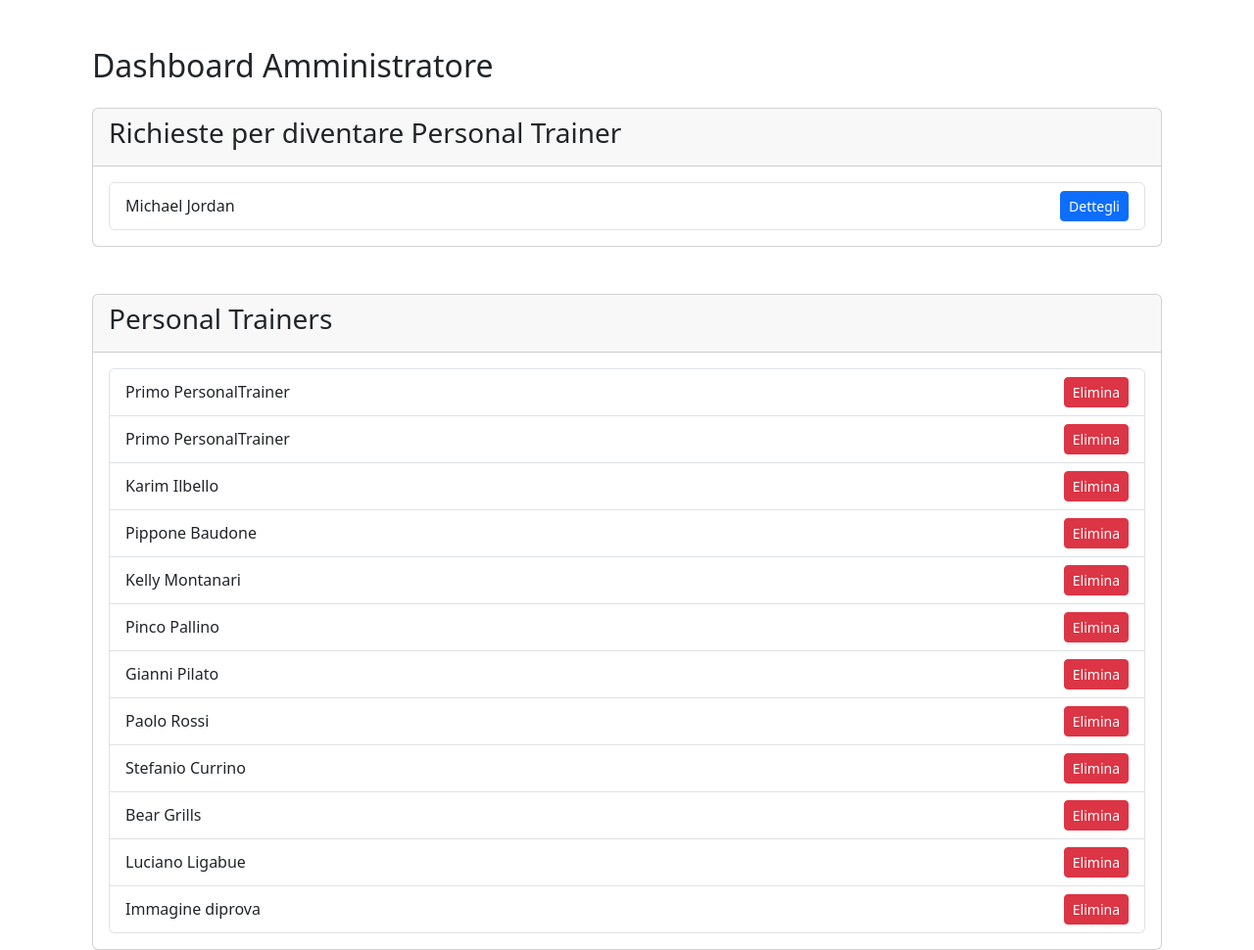
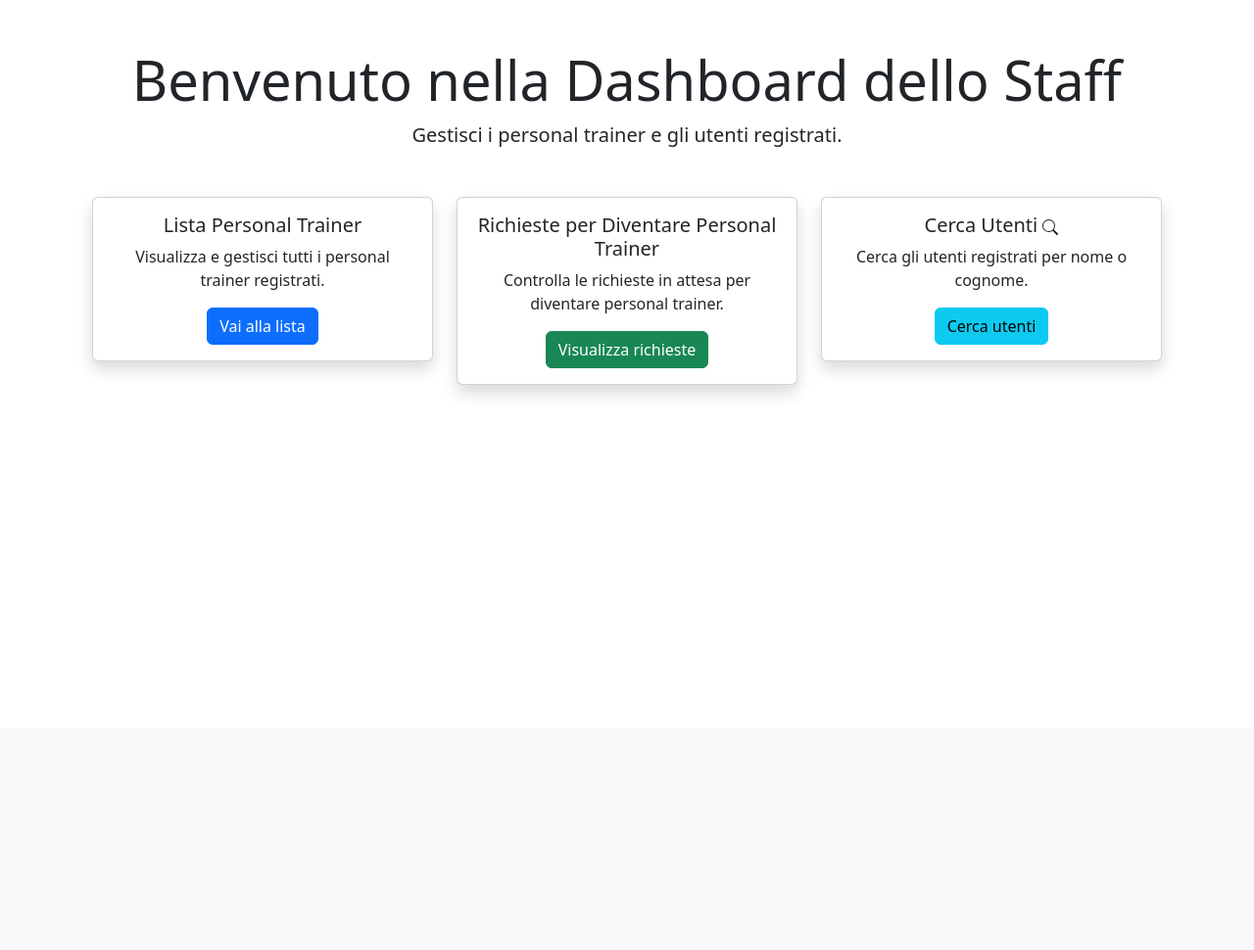
Before and after one commit to Gixter02/Progetto_TechWeb, a Django app: page /gestione/ in a window 1280 px wide. Shown: the part 56-1026 px from the top of the page at 98% size. After the commit the page ends 458 px from the top, so only its background shows below. Run offline with Django 5.2, Linux system fonts and the light colour scheme; a user stored in the database is signed in; data comes from the database, SQL or seed files in the repository; both versions use the stored data as it was after the commit.

Commit message:
Modificata interfaccia staff

```diff
--- a/accounts/views.py
+++ b/accounts/views.py
@@ -61,6 +61,10 @@ class RegistraoUtenteUpdateView(LoginRequiredMixin, UpdateView):
     form_class = RegistratoUtenteForm
     template_name = 'accounts/edit_registrato_utente.html'
 
+    def get_queryset(self):
+        # Permette solo al personal trainer autenticato di aggiornare i propri dati
+        return RegistratoUtente.objects.filter(user=self.request.user)
+
     def get_success_url(self):
         pk = self.get_context_data()["object"].pk
         return reverse('accounts:profilo', kwargs={'pk': pk})
--- a/gestione/templates/gestione/dashboard_amministratore.html
+++ b/gestione/templates/gestione/dashboard_amministratore.html
@@ -1,50 +1,43 @@
-{% extends 'gestione/base.html' %}
+{% extends "gestione/base.html" %}
 
 {% block content %}
-  <div class="container mt-5">
-    <h2 class="mb-4">Dashboard Amministratore</h2>
+<div class="container mt-4">
+    <div class="text-center">
+        <h1 class="display-4">Benvenuto nella Dashboard dello Staff</h1>
+        <p class="lead">Gestisci i personal trainer e gli utenti registrati.</p>
+    </div>
 
-    <!-- Sezione Richieste per diventare Personal Trainer -->
-    <div class="card mb-5">
-      <div class="card-header">
-        <h3>Richieste per diventare Personal Trainer</h3>
+    <div class="row mt-5">
+        <div class="col-md-4 mb-4">
+            <div class="card shadow">
+                <div class="card-body text-center">
+                    <h5 class="card-title">Lista Personal Trainer</h5>
+                    <p class="card-text">Visualizza e gestisci tutti i personal trainer registrati.</p>
+                    <a href="{% url 'gestione:lista_personal_trainer' %}" class="btn btn-primary">Vai alla lista</a>
                 </div>
-      <div class="card-body">
-        {% if richieste %}
-          <ul class="list-group">
-            {% for richiesta in richieste %}
-              <li class="list-group-item d-flex justify-content-between align-items-center">
-                {{ richiesta.nome }} {{ richiesta.cognome }}
-                <div>
-                  <a href="{% url 'gestione:richiesta_detail' richiesta.pk %}" class="btn btn-primary btn-sm">Dettegli</a>
-                </div>
-              </li>
-            {% endfor %}
-          </ul>
-        {% else %}
-          <p class="text-muted">Nessuna richiesta in attesa.</p>
-        {% endif %}
             </div>
         </div>
 
-    <!-- Sezione Personal Trainers -->
-    <div class="card">
-      <div class="card-header">
-        <h3>Personal Trainers</h3>
+        <div class="col-md-4 mb-4">
+            <div class="card shadow">
+                <div class="card-body text-center">
+                    <h5 class="card-title">Richieste per Diventare Personal Trainer</h5>
+                    <p class="card-text">Controlla le richieste in attesa per diventare personal trainer.</p>
+                    <a href="{% url 'gestione:lista_richieste' %}" class="btn btn-success">Visualizza richieste</a>
                 </div>
-      <div class="card-body">
-        {% if personal_trainers %}
-          <ul class="list-group">
-            {% for trainer in personal_trainers %}
-              <li class="list-group-item d-flex justify-content-between align-items-center">
-                {{ trainer.nome }} {{ trainer.cognome }}
-                <a href="{% url 'gestione:elimina_personal_trainer' trainer.pk %}" class="btn btn-danger btn-sm">Elimina</a>
-              </li>
-            {% endfor %}
-          </ul>
-        {% else %}
-          <p class="text-muted">Nessun Personal Trainer disponibile.</p>
-        {% endif %}
+            </div>
+        </div>
+
+        <div class="col-md-4 mb-4">
+            <div class="card shadow">
+                <div class="card-body text-center">
+                    <h5 class="card-title">Cerca Utenti <svg xmlns="http://www.w3.org/2000/svg" width="16" height="16" fill="currentColor" class="bi bi-search" viewBox="0 0 16 16">
+  <path d="M11.742 10.344a6.5 6.5 0 1 0-1.397 1.398h-.001q.044.06.098.115l3.85 3.85a1 1 0 0 0 1.415-1.414l-3.85-3.85a1 1 0 0 0-.115-.1zM12 6.5a5.5 5.5 0 1 1-11 0 5.5 5.5 0 0 1 11 0"/>
+</svg></h5>
+                    <p class="card-text">Cerca gli utenti registrati per nome o cognome.</p>
+                    <a href="{% url 'gestione:search_registrato_utente' %}" class="btn btn-info">Cerca utenti</a>
+                </div>
+            </div>
         </div>
     </div>
 </div>
--- a/gestione/urls.py
+++ b/gestione/urls.py
@@ -2,7 +2,8 @@ from django.urls import path
 from django.conf import settings
 from django.conf.urls.static import static
 from .views import dashboard_amministratore, approva_personal_trainer, elimina_personal_trainer, \
-    richiesta_personal_trainer, rifiuta_personal_trainer, RichiestaDetailView, SuccessPageView
+    richiesta_personal_trainer, rifiuta_personal_trainer, RichiestaDetailView, SuccessPageView, elimina_account, \
+    richiesta_list_view, personal_trainer_list_view, search_registrato_utente
 
 app_name = 'gestione'
 
@@ -14,6 +15,10 @@ urlpatterns = [
     path('elimina_personal_trainer/<int:pk>/', elimina_personal_trainer, name='elimina_personal_trainer'),
     path('crearichiesta/', richiesta_personal_trainer, name='richiesta_personal_trainer'),
     path('success/', SuccessPageView.as_view(), name='success'),
+    path('elimina_account/<int:pk>/', elimina_account, name='elimina_account'),
+    path('lista_richieste/', richiesta_list_view, name='lista_richieste'),
+    path('lista_personal_trainer/', personal_trainer_list_view, name='lista_personal_trainer'),
+    path('cerca/', search_registrato_utente, name='search_registrato_utente'),
 
 ]
 
--- a/gestione/views.py
+++ b/gestione/views.py
@@ -1,8 +1,10 @@
 from django.contrib.auth.mixins import UserPassesTestMixin
+from django.db.models import Q
 from django.shortcuts import render, redirect, get_object_or_404
 from django.contrib.auth.decorators import login_required
 from django.views.generic import DetailView, TemplateView
 
+from accounts.models import RegistratoUtente
 from trainers.models import PersonalTrainer
 from .forms import RichiestaPersonalTrainerForm
 from .models import RichiestaPersonalTrainer
@@ -49,6 +51,13 @@ def rifiuta_personal_trainer(request, pk):
     return redirect('gestione:success')
 
 @staff_member_required
+def elimina_account(request, pk):
+    account = get_object_or_404(RegistratoUtente, pk=pk)
+    account.user.delete()
+    account.delete()
+    return redirect('gestione:success')
+
+@staff_member_required
 def elimina_personal_trainer(request, pk):
     personal_trainer = get_object_or_404(PersonalTrainer, pk=pk)
     personal_trainer.delete()
@@ -63,6 +72,35 @@ def dashboard_amministratore(request):
         'personal_trainers': personal_trainers
     })
 
+@staff_member_required
+def richiesta_list_view(request):
+    richieste = RichiestaPersonalTrainer.objects.filter(approvato=False)
+    return render(request, 'gestione/lista_richieste_personal_trainer.html', {
+        'richieste': richieste
+    })
+
+@staff_member_required
+def personal_trainer_list_view(request):
+    personal_trainers = PersonalTrainer.objects.all()
+    return render(request, 'gestione/lista_personal_trainer.html', {
+        'personal_trainers': personal_trainers
+    })
+
+@staff_member_required
+def search_registrato_utente(request):
+    query = request.GET.get('query', '')
+    results = []
+
+    if query:
+        results = RegistratoUtente.objects.filter(
+            Q(nome__icontains=query) | Q(cognome__icontains=query)
+        )
+
+    return render(request, 'gestione/search_registrato_utente.html', {
+        'results': results,
+        'query': query
+    })
+
 class RichiestaDetailView(UserPassesTestMixin, DetailView):
     model = RichiestaPersonalTrainer
     template_name = 'gestione/richiesta_detail.html'
```
Also changed, not shown: gestione/templates/gestione/lista_personal_trainer.html (added, +27 -0 lines), gestione/templates/gestione/lista_richieste_personal_trainer.html (added, +26 -0 lines), gestione/templates/gestione/search_registrato_utente.html (added, +31 -0 lines), gestione/tests.py (+23 -1 lines), db.sqlite3. Lines whose indentation alone changed are shown as unchanged.
